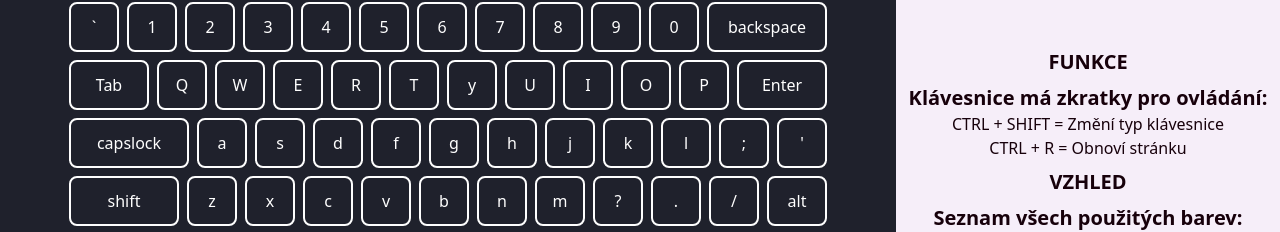
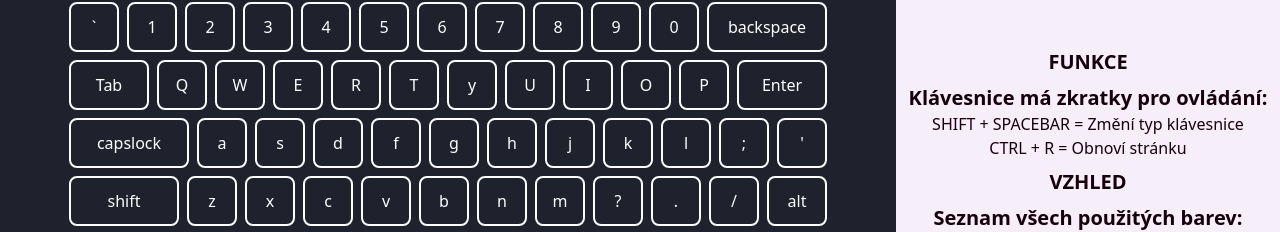
Before and after one commit to OndrejLosensky/virtual-keyboard, a React (Create React App) app: page / in a window 1280 px wide. Shown: the part 348-580 px from the top of the page. Built offline with nearby package versions, Linux system fonts and the light colour scheme; the HTML template or start-up script is replaced by a standard one.

Commit message:
úprava popisku

```diff
--- a/src/App.js
+++ b/src/App.js
@@ -42,7 +42,7 @@ function App() {
             </p>
             <div className="text-center">
               <h3 className="uppercase font-bold text-2xl laptop:text-xl py-2"> Funkce</h3>
-                <p> <span className="font-semibold text-xl">Klávesnice má zkratky pro ovládání:</span> <br/> CTRL + SHIFT  =  Změní typ klávesnice <br/> CTRL + R  =  Obnoví stránku</p>
+                <p> <span className="font-semibold text-xl">Klávesnice má zkratky pro ovládání:</span> <br/> SHIFT + SPACEBAR  =  Změní typ klávesnice <br/> CTRL + R  =  Obnoví stránku</p>
               <h3 className="uppercase font-bold text-2xl text-center laptop:text-xl py-2"> Vzhled</h3>
                 <p> <span className="font-semibold text-xl">Seznam všech použitých barev: </span> <br/> Barva pozadí : "#ffffff" <br/> Barva textu : "#ffffff" <br/> Barva kláves : "#ffffff" <br/> </p>
               <h3 className="uppercase font-bold text-2xl text-center laptop:text-xl py-2"> Ovládání</h3>
```
